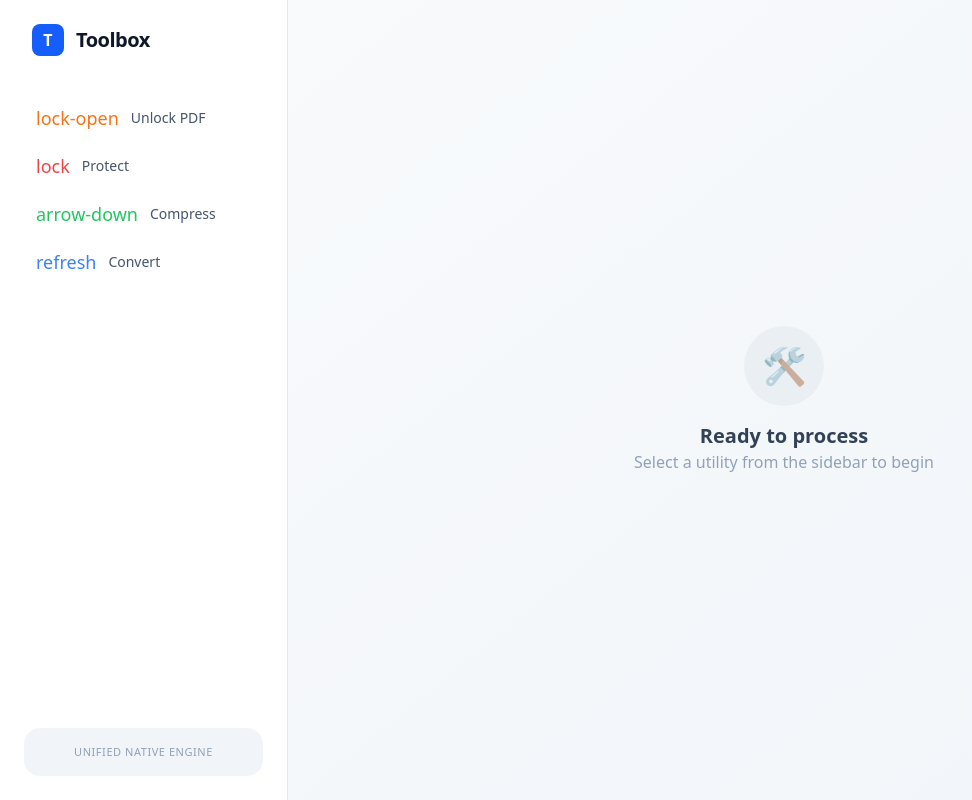
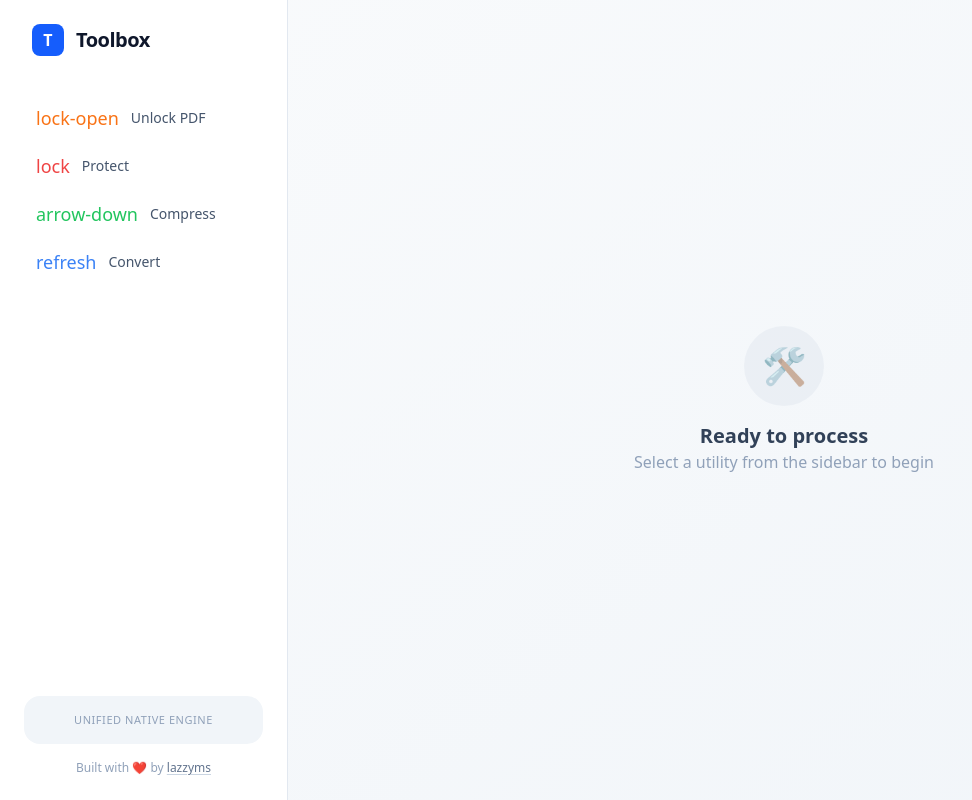
Before and after one commit to lazzyms/toolbox, a React (Vite) app in the folder ToolboxTauri/: page / in a window 1280 px wide. Shown: the whole page, without its empty margins (0-972 px from the left). Built offline with nearby package versions, Linux system fonts and the light colour scheme.

Commit message:
Add app footer credit

```diff
--- a/ToolboxTauri/src/views/MainPage.tsx
+++ b/ToolboxTauri/src/views/MainPage.tsx
@@ -39,6 +39,18 @@ export const MainPage = () => {
                 <div className="mt-auto p-4 bg-slate-100 rounded-2xl">
                     <p className="text-[11px] text-slate-400 text-center font-medium uppercase tracking-wider">Unified Native Engine</p>
                 </div>
+
+                <p className="mt-4 text-center text-xs text-slate-400">
+                    Built with <span aria-hidden="true">❤️</span> by{' '}
+                    <a
+                        className="font-medium text-slate-500 underline decoration-slate-300 underline-offset-2 transition-colors hover:text-blue-600"
+                        href="https://mauliksompura.co.in"
+                        rel="noreferrer"
+                        target="_blank"
+                    >
+                        lazzyms
+                    </a>
+                </p>
             </div>
 
             {/* Detail Area */}
```
Also changed, not shown: 1 other file (tests, documents, lock files or other folders).
